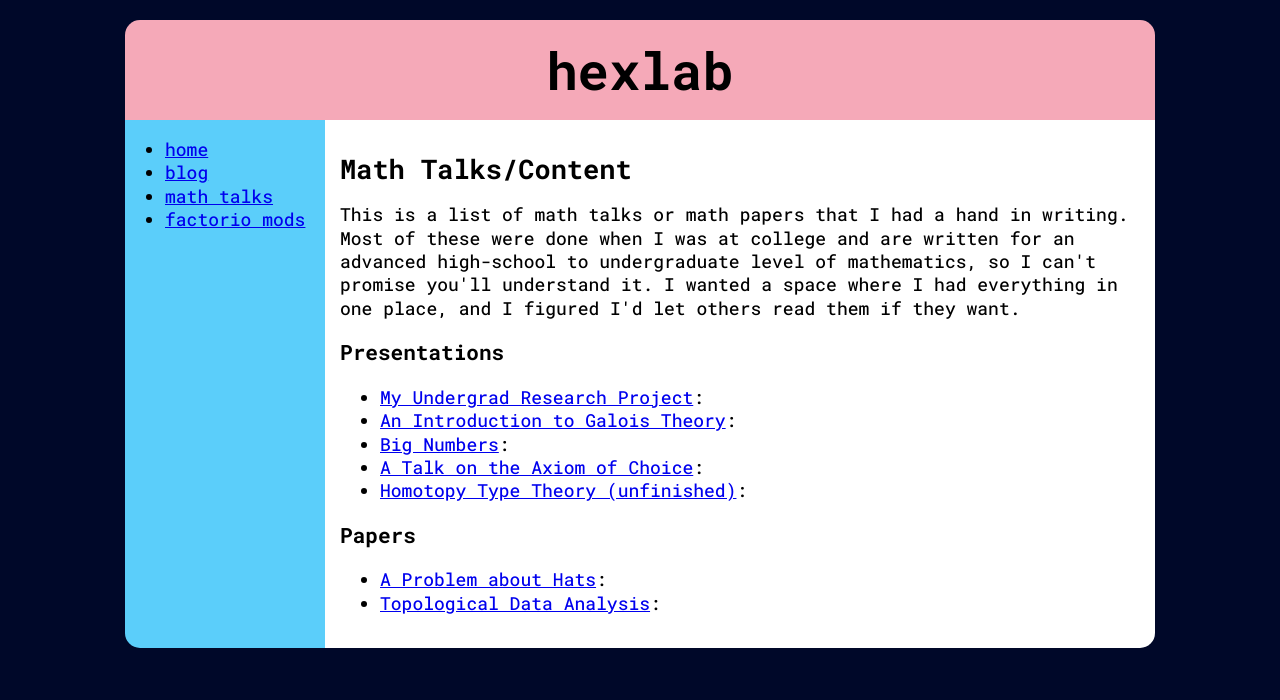
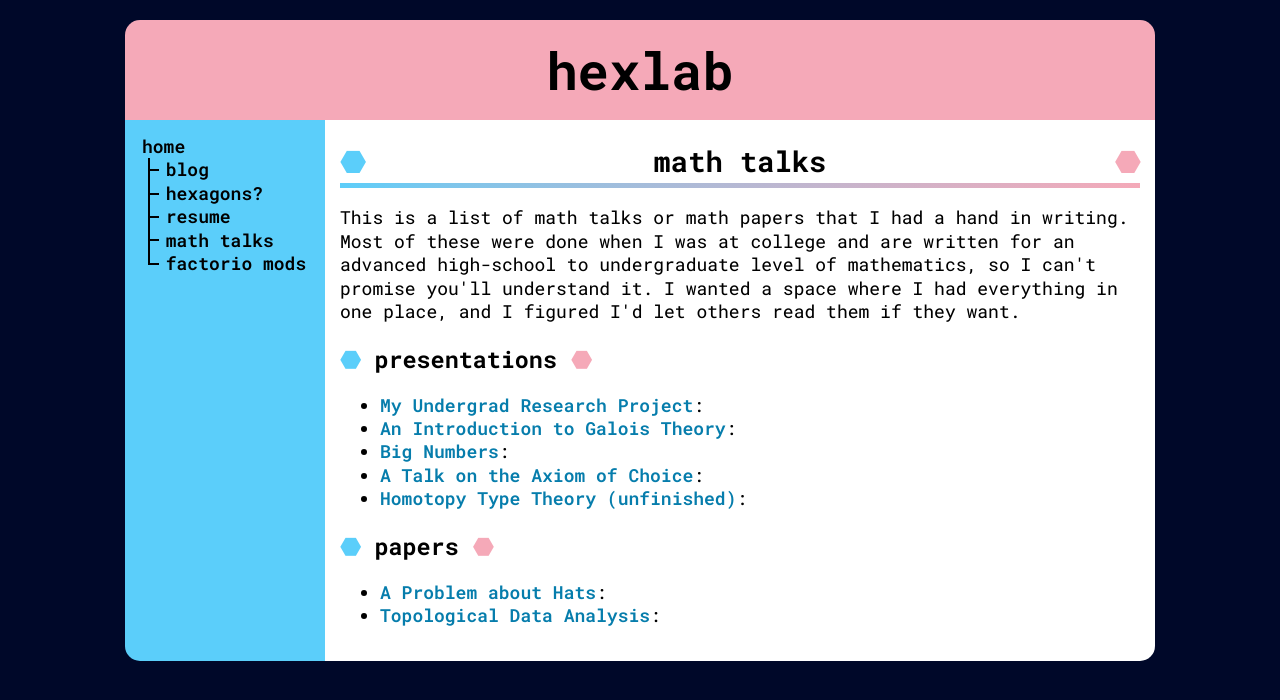
Before and after one commit to hexagonhexagon/hexy-personalwebsite, a PHP site: page /talks.php in a window 1280 px wide. Shown: the top 700 px of the page. Run offline with PHP 8.4, Linux system fonts and the light colour scheme.

Commit message:
major css work, added hexagons? page

```diff
--- a/styles/main.css
+++ b/styles/main.css
@@ -9,7 +9,7 @@ html {
     background-color: #000829;
     font-family: RobotoMono, monospace;
     font-size: 18px;
-    font-weight: 450;
+    font-weight: 420;
     font-style: normal;
     line-height: 1.3lh;
 }
@@ -35,11 +35,57 @@ body {
             font-size: 52px;
         }
 
-    nav {
+    .navcontainer {
         grid-area: 2 / 1 / span 1 / span 1;
         background-color: #5bcefa;
         border-radius: 0px 0px 0px 15px;
+        position: relative;
     }
+    nav {
+        position: sticky;
+        top: 0;
+        padding: 15px;
+    }
+        nav ul {
+            margin: 0 0 0 2.5ex;
+            padding: 0;
+            list-style-type: none;
+        }
+        nav li {
+            position: relative;
+        }
+            nav li::before {
+                position: absolute;
+                content: "";
+                border-width: 0px 0px 2px 0px;
+                border-style: solid;
+                border-color: black;
+                left: -1.7ex;
+                height: calc((1lh - 2px) / 2);
+                width: 1.2ex;
+            }
+            nav li::after {
+                position: absolute;
+                content: "";
+                border-width: 0px 0px 0px 2px;
+                border-style: solid;
+                border-color: black;
+                left: -1.7ex;
+                top: 0;
+                height: 100%;
+            }
+                nav li:last-child::after {
+                    height: calc((1lh - 2px) / 2);
+                }
+        nav a {
+            padding: 2px;
+        }
+        nav a:link, nav a:visited {
+            color: black;
+        }
+        nav a:hover {
+            background-color: #f5a9b8;
+        }
     main {
         grid-area: 2 / 2 / span 1 / span 1;
         background-color: white;
@@ -47,3 +93,59 @@ body {
         padding: 15px;
         border-radius: 0px 0px 15px 0px;
     }
+        h2 {
+            text-align: center;
+            font-size: 160%;
+            padding-bottom: 10px;
+            border-bottom-width: 5px;
+            padding-left: 30px;
+            padding-right: 30px;
+            border-bottom-style: solid;
+            border-image: linear-gradient(to right, #5bcefa, 40%, #f5a9b8) 5;
+            margin: 15px 0px;
+            position: relative;
+        }
+            h2::before {
+                content: "⬣";
+                color: #5bcefa;
+                position: absolute;
+                left: 0;
+            }
+            h2::after {
+                content: "⬣";
+                color: #f5a9b8;
+                position: absolute;
+                right: 0;
+            }
+        h3 {
+            font-size: 130%;
+        }
+            h3::before {
+                content: "⬣ ";
+                color: #5bcefa;
+            }
+            h3::after {
+                content: " ⬣";
+                color: #f5a9b8;
+            }
+        .media {
+            padding: 15px;
+            display: inline-block;
+            position: relative;
+            left: 50%;
+            transform: translateX(-50%);
+            background-image: linear-gradient(to right, #5bcefa, 40%, #f5a9b8);
+            border-radius: 15px;
+        }
+        a:link, a:visited {
+            color: #067dac;
+            /* color: #e41b43; */
+            font-weight: 600;
+            text-decoration: none;
+        }
+        a:hover {
+            color: #e41b43;
+        }
+        a:active {
+
+        }
--- a/talks.php
+++ b/talks.php
@@ -4,11 +4,11 @@ require 'templates/top.php';
 ?>
 <main>
     <section>
-        <h2>Math Talks/Content</h2>
+        <h2>math talks</h2>
         <p>This is a list of math talks or math papers that I had a hand in writing. Most of these were done when I was at college and are written for an advanced high-school to undergraduate level of mathematics, so I can't promise you'll understand it. I wanted a space where I had everything in one place, and I figured I'd let others read them if they want.</p>
     </section>
     <section>
-        <h3>Presentations</h3>
+        <h3>presentations</h3>
         <ul>
             <li><a href="talks/reu.pdf">My Undergrad Research Project</a>:</li>
             <li><a href="talks/galoistheory.pdf">An Introduction to Galois Theory</a>:</li>
@@ -18,7 +18,7 @@ require 'templates/top.php';
         </ul>
     </section>
     <section>
-        <h3>Papers</h3>
+        <h3>papers</h3>
         <ul>
             <li><a href="talks/v1i1.pdf">A Problem about Hats</a>:</li>
             <li><a href="talks/topodata.pdf">Topological Data Analysis</a>:</li>
--- a/templates/top.php
+++ b/templates/top.php
@@ -10,11 +10,15 @@
         <header>
             <h1>hexlab</h1>
         </header>
+    <div class="navcontainer">
         <nav>
+            <a href="index.php">home</a>
             <ul>
-                <li><a href="index.php">home</a></li>
                 <li><a href="blog.php">blog</a></li>
+                <li><a href="whyhexagon.php">hexagons?</a></li>
+                <li><a href="resume.php">resume</a></li>
                 <li><a href="talks.php">math talks</a></li>
                 <li><a href="mods.php">factorio mods</a></li>
             </ul>
         </nav>
+    </div>
```
Also changed, not shown: whyhexagon.php (added, +21 -0 lines).
